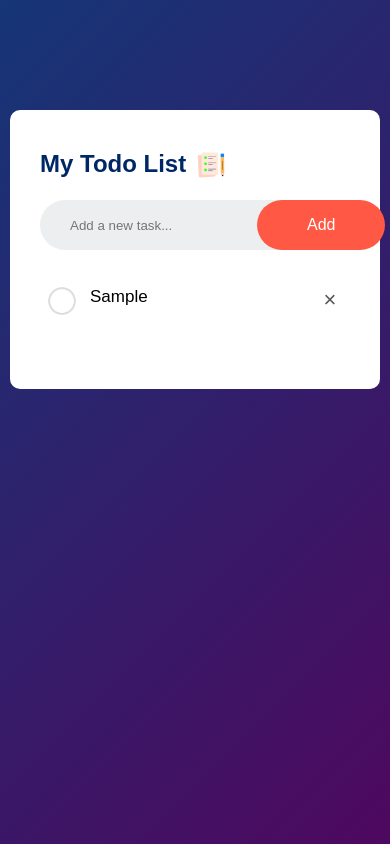
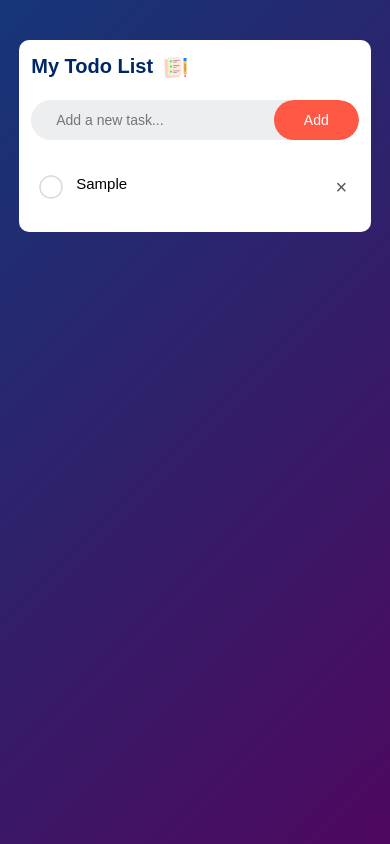
Before and after one commit to alubaidillah/todolist-app, a plain HTML site: page index.html in a window 390 px wide. Both pictures are taken after typing "Sample" into the empty fields and a click on the button "Add". Drawn offline with Linux system fonts and the light colour scheme.

Commit message:
Enhance responsive design for todo app layout and elements

```diff
--- a/style.css
+++ b/style.css
@@ -42,7 +42,8 @@
     border-radius: 30px;
     padding-left: 20px;
     margin-bottom: 25px;
-
+    overflow: hidden;
+    flex-wrap: wrap;
 }
 
 input{
@@ -112,3 +113,59 @@ ul li span:hover{
     background: #edeef0;
 
 }
+
+@media screen and (max-width: 768px) {
+    .todo-app {
+        width: 90%;
+        margin: 50px auto;
+        padding: 20px 15px 40px;
+    }
+
+    .row {
+        padding-left: 15px;
+    }
+
+    button {
+        padding: 12px 30px;
+        font-size: 14px;
+    }
+
+    input {
+        font-size: 14px;
+    }
+
+    ul li {
+        font-size: 15px;
+        padding: 10px 8px 10px 45px;
+    }
+
+    ul li:before {
+        height: 24px;
+        width: 24px;
+        top: 10px;
+        left: 8px;
+    }
+
+    ul li span {
+        width: 35px;
+        height: 35px;
+        font-size: 20px;
+        line-height: 35px;
+    }
+}
+
+@media screen and (max-width: 480px) {
+    .todo-app {
+        width: 95%;
+        margin: 30px auto;
+        padding: 15px 12px 30px;
+    }
+
+    .todo-app h2 {
+        font-size: 20px;
+    }
+
+    .todo-app h2 img {
+        width: 25px;
+    }
+}
```
